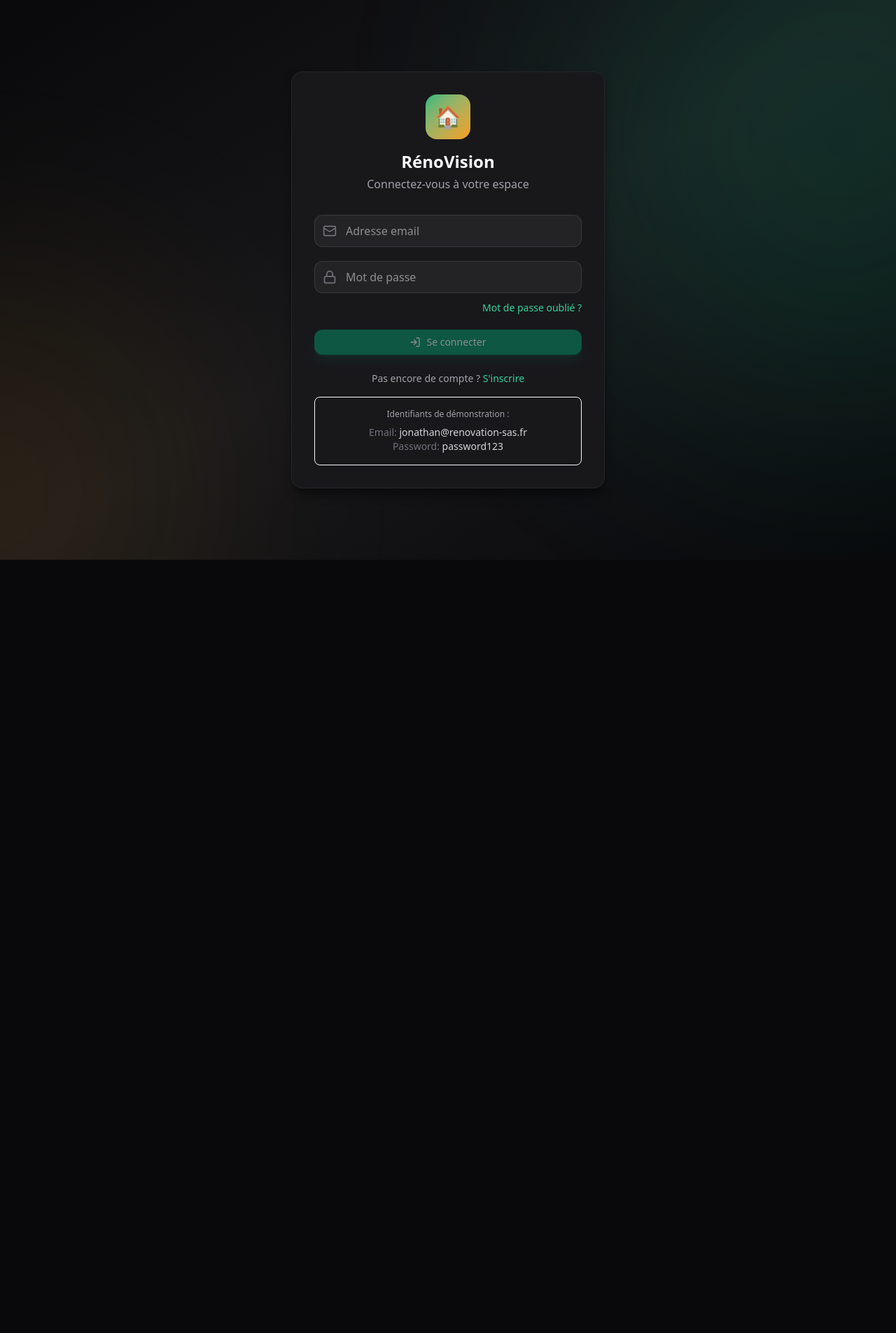
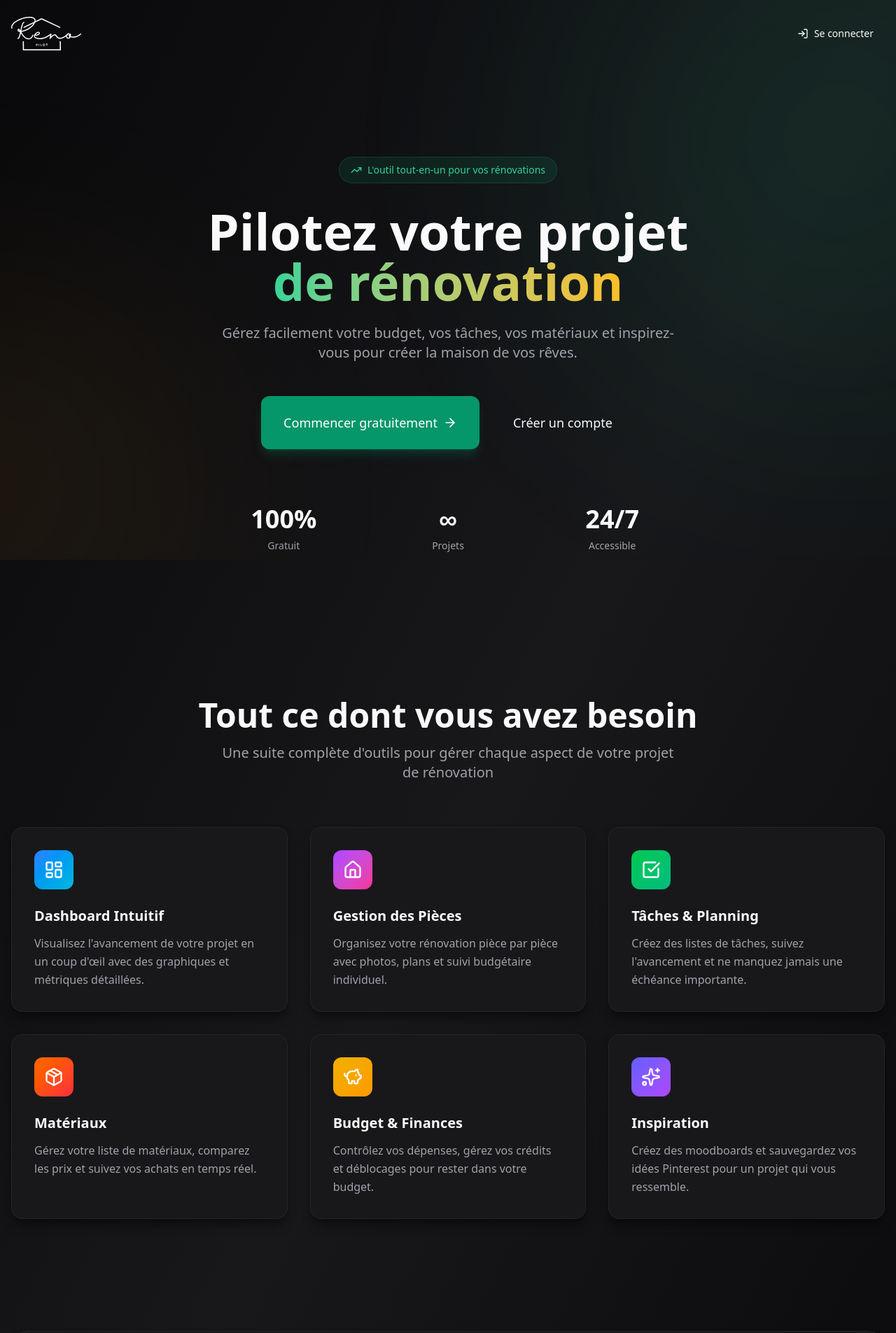
Before and after one commit to iheath83/Renovation-SAS, a React app in the folder frontend/: page / in a window 1280 px wide. Shown: the top 1905 px of the page at 70% size. Before the commit the page ends 800 px from the top, so only its background shows below. Built offline with nearby package versions, Linux system fonts and the light colour scheme; no server answers; the HTML template or start-up script is replaced by a standard one.

Commit message:
Feat: Refonte complète de la page de login en landing page moderne + suppression de l'onglet Banque

```diff
--- a/frontend/src/components/layout/Navbar.tsx
+++ b/frontend/src/components/layout/Navbar.tsx
@@ -40,7 +40,6 @@
   { to: '/taches', icon: CheckSquare, label: 'Tâches' },
   { to: '/materiaux', icon: Package, label: 'Matériaux' },
   { to: '/budget', icon: PiggyBank, label: 'Budget' },
-  { to: '/banque', icon: Building2, label: 'Banque' },
   { to: '/inspiration', icon: Sparkles, label: 'Inspiration' },
 ];
 
--- a/frontend/src/pages/Login.tsx
+++ b/frontend/src/pages/Login.tsx
@@ -1,21 +1,87 @@
 import { useState } from 'react';
 import { motion } from 'framer-motion';
-import { LogIn, Mail, Lock, AlertCircle, Loader2 } from 'lucide-react';
+import {
+  LogIn,
+  Mail,
+  Lock,
+  AlertCircle,
+  Loader2,
+  Home,
+  CheckSquare,
+  Package,
+  PiggyBank,
+  Sparkles,
+  LayoutDashboard,
+  TrendingUp,
+  Calendar,
+  FileText,
+  ArrowRight,
+} from 'lucide-react';
 import { Link } from 'react-router-dom';
 import { Button } from '@/components/ui/Button';
 import { Input } from '@/components/ui/Input';
 import { useAuthState } from '@/hooks/useAuth';
+import { useTheme } from '@/contexts/ThemeContext';
+import logoBlack from '@/assets/logo_black.svg';
+import logoWhite from '@/assets/logo_white.svg';
 
 interface LoginProps {
   onSuccess: () => void;
 }
+
+const features = [
+  {
+    icon: LayoutDashboard,
+    title: 'Dashboard Intuitif',
+    description: 'Visualisez l\'avancement de votre projet en un coup d\'œil avec des graphiques et métriques détaillées.',
+    color: 'from-blue-500 to-cyan-500',
+  },
+  {
+    icon: Home,
+    title: 'Gestion des Pièces',
+    description: 'Organisez votre rénovation pièce par pièce avec photos, plans et suivi budgétaire individuel.',
+    color: 'from-purple-500 to-pink-500',
+  },
+  {
+    icon: CheckSquare,
+    title: 'Tâches & Planning',
+    description: 'Créez des listes de tâches, suivez l\'avancement et ne manquez jamais une échéance importante.',
+    color: 'from-green-500 to-emerald-500',
+  },
+  {
+    icon: Package,
+    title: 'Matériaux',
+    description: 'Gérez votre liste de matériaux, comparez les prix et suivez vos achats en temps réel.',
+    color: 'from-orange-500 to-red-500',
+  },
+  {
+    icon: PiggyBank,
+    title: 'Budget & Finances',
+    description: 'Contrôlez vos dépenses, gérez vos crédits et déblocages pour rester dans votre budget.',
+    color: 'from-yellow-500 to-amber-500',
+  },
+  {
+    icon: Sparkles,
+    title: 'Inspiration',
+    description: 'Créez des moodboards et sauvegardez vos idées Pinterest pour un projet qui vous ressemble.',
+    color: 'from-indigo-500 to-purple-500',
+  },
+];
+
+const stats = [
+  { value: '100%', label: 'Gratuit' },
+  { value: '∞', label: 'Projets' },
+  { value: '24/7', label: 'Accessible' },
+];
 
 export function Login({ onSuccess }: LoginProps) {
   const [email, setEmail] = useState('');
   const [password, setPassword] = useState('');
   const [error, setError] = useState('');
   const [isLoading, setIsLoading] = useState(false);
+  const [showLoginForm, setShowLoginForm] = useState(false);
   const { login } = useAuthState();
+  const { theme } = useTheme();
 
   const handleSubmit = async (e: React.FormEvent) => {
     e.preventDefault();
@@ -37,30 +103,201 @@
   };
 
   return (
-    <div className="min-h-screen flex items-center justify-center p-4 bg-gradient-to-br from-surface-950 via-surface-900 to-surface-950">
-      {/* Background blobs */}
+    <div className="min-h-screen bg-gradient-to-br from-surface-950 via-surface-900 to-surface-950">
+      {/* Background effects */}
       <div className="fixed inset-0 overflow-hidden pointer-events-none">
         <motion.div
           initial={{ scale: 0.8, opacity: 0 }}
-          animate={{ scale: 1, opacity: 0.15 }}
+          animate={{ scale: 1, opacity: 0.1 }}
           transition={{ duration: 2, ease: 'easeOut' }}
           className="absolute -top-1/4 -right-1/4 w-[800px] h-[800px] rounded-full bg-primary-500 blur-[150px]"
         />
         <motion.div
           initial={{ scale: 0.8, opacity: 0 }}
-          animate={{ scale: 1, opacity: 0.1 }}
+          animate={{ scale: 1, opacity: 0.08 }}
           transition={{ duration: 2, delay: 0.3, ease: 'easeOut' }}
           className="absolute -bottom-1/4 -left-1/4 w-[600px] h-[600px] rounded-full bg-accent-500 blur-[150px]"
         />
       </div>
 
+      <div className="relative">
+        {/* Header */}
+        <header className="container mx-auto px-4 py-6">
+          <div className="flex items-center justify-between">
+            <img
+              src={theme === 'dark' ? logoWhite : logoBlack}
+              alt="RénoPilot"
+              className="h-12 w-auto"
+            />
+            <Button
+              variant="outline"
+              onClick={() => setShowLoginForm(true)}
+              className="gap-2"
+            >
+              <LogIn className="w-4 h-4" />
+              Se connecter
+            </Button>
+          </div>
+        </header>
+
+        {/* Hero Section */}
+        <section className="container mx-auto px-4 py-20 lg:py-32">
           <motion.div
+            initial={{ opacity: 0, y: 30 }}
+            animate={{ opacity: 1, y: 0 }}
+            transition={{ duration: 0.8 }}
+            className="text-center max-w-4xl mx-auto"
+          >
+            <motion.div
+              initial={{ scale: 0.5, opacity: 0 }}
+              animate={{ scale: 1, opacity: 1 }}
+              transition={{ duration: 0.5 }}
+              className="inline-flex items-center gap-2 px-4 py-2 rounded-full bg-primary-500/10 border border-primary-500/20 mb-8"
+            >
+              <TrendingUp className="w-4 h-4 text-primary-400" />
+              <span className="text-sm text-primary-400 font-medium">L'outil tout-en-un pour vos rénovations</span>
+            </motion.div>
+
+            <h1 className="text-5xl lg:text-7xl font-display font-bold text-primary mb-6">
+              Pilotez votre projet
+              <br />
+              <span className="bg-gradient-to-r from-primary-400 to-accent-400 bg-clip-text text-transparent">
+                de rénovation
+              </span>
+            </h1>
+
+            <p className="text-xl text-tertiary mb-12 max-w-2xl mx-auto">
+              Gérez facilement votre budget, vos tâches, vos matériaux et inspirez-vous pour créer la maison de vos rêves.
+            </p>
+
+            <div className="flex flex-col sm:flex-row items-center justify-center gap-4">
+              <Button
+                size="lg"
+                onClick={() => setShowLoginForm(true)}
+                className="gap-2 text-lg px-8 py-6"
+              >
+                Commencer gratuitement
+                <ArrowRight className="w-5 h-5" />
+              </Button>
+              <Link to="/register">
+                <Button
+                  variant="outline"
+                  size="lg"
+                  className="gap-2 text-lg px-8 py-6"
+                >
+                  Créer un compte
+                </Button>
+              </Link>
+            </div>
+
+            {/* Stats */}
+            <div className="grid grid-cols-3 gap-8 mt-20 max-w-2xl mx-auto">
+              {stats.map((stat, index) => (
+                <motion.div
+                  key={stat.label}
                   initial={{ opacity: 0, y: 20 }}
                   animate={{ opacity: 1, y: 0 }}
-        transition={{ duration: 0.5 }}
-        className="w-full max-w-md"
+                  transition={{ delay: 0.2 + index * 0.1 }}
+                  className="text-center"
                 >
-        <div className="glass-dark rounded-2xl p-8">
+                  <div className="text-4xl font-bold text-primary mb-2">{stat.value}</div>
+                  <div className="text-sm text-tertiary">{stat.label}</div>
+                </motion.div>
+              ))}
+            </div>
+          </motion.div>
+        </section>
+
+        {/* Features Section */}
+        <section className="container mx-auto px-4 py-20">
+          <motion.div
+            initial={{ opacity: 0, y: 30 }}
+            whileInView={{ opacity: 1, y: 0 }}
+            viewport={{ once: true }}
+            transition={{ duration: 0.8 }}
+            className="text-center mb-16"
+          >
+            <h2 className="text-4xl lg:text-5xl font-display font-bold text-primary mb-4">
+              Tout ce dont vous avez besoin
+            </h2>
+            <p className="text-xl text-tertiary max-w-2xl mx-auto">
+              Une suite complète d'outils pour gérer chaque aspect de votre projet de rénovation
+            </p>
+          </motion.div>
+
+          <div className="grid md:grid-cols-2 lg:grid-cols-3 gap-8">
+            {features.map((feature, index) => (
+              <motion.div
+                key={feature.title}
+                initial={{ opacity: 0, y: 30 }}
+                whileInView={{ opacity: 1, y: 0 }}
+                viewport={{ once: true }}
+                transition={{ delay: index * 0.1 }}
+                className="glass-dark rounded-2xl p-8 hover:border-primary-500/50 transition-all duration-300 hover:scale-105"
+              >
+                <div className={`w-14 h-14 rounded-xl bg-gradient-to-br ${feature.color} flex items-center justify-center mb-6`}>
+                  <feature.icon className="w-7 h-7 text-white" />
+                </div>
+                <h3 className="text-xl font-semibold text-primary mb-3">
+                  {feature.title}
+                </h3>
+                <p className="text-tertiary leading-relaxed">
+                  {feature.description}
+                </p>
+              </motion.div>
+            ))}
+          </div>
+        </section>
+
+        {/* CTA Section */}
+        <section className="container mx-auto px-4 py-20">
+          <motion.div
+            initial={{ opacity: 0, y: 30 }}
+            whileInView={{ opacity: 1, y: 0 }}
+            viewport={{ once: true }}
+            transition={{ duration: 0.8 }}
+            className="glass-dark rounded-3xl p-12 lg:p-16 text-center"
+          >
+            <Calendar className="w-16 h-16 mx-auto mb-6 text-primary-400" />
+            <h2 className="text-3xl lg:text-4xl font-display font-bold text-primary mb-4">
+              Prêt à démarrer votre projet ?
+            </h2>
+            <p className="text-xl text-tertiary mb-8 max-w-2xl mx-auto">
+              Rejoignez des milliers de propriétaires qui gèrent leur rénovation en toute sérénité
+            </p>
+            <Button
+              size="lg"
+              onClick={() => setShowLoginForm(true)}
+              className="gap-2 text-lg px-8 py-6"
+            >
+              <LogIn className="w-5 h-5" />
+              Se connecter maintenant
+            </Button>
+          </motion.div>
+        </section>
+
+        {/* Footer */}
+        <footer className="container mx-auto px-4 py-8 text-center text-tertiary text-sm border-t border-subtle">
+          <p>© 2026 RénoPilot. Tous droits réservés.</p>
+        </footer>
+      </div>
+
+      {/* Login Modal */}
+      {showLoginForm && (
+        <motion.div
+          initial={{ opacity: 0 }}
+          animate={{ opacity: 1 }}
+          exit={{ opacity: 0 }}
+          className="fixed inset-0 bg-black/80 backdrop-blur-sm z-50 flex items-center justify-center p-4"
+          onClick={() => setShowLoginForm(false)}
+        >
+          <motion.div
+            initial={{ opacity: 0, scale: 0.95, y: 20 }}
+            animate={{ opacity: 1, scale: 1, y: 0 }}
+            exit={{ opacity: 0, scale: 0.95, y: 20 }}
+            onClick={(e) => e.stopPropagation()}
+            className="glass-dark rounded-2xl p-8 w-full max-w-md"
+          >
             {/* Logo */}
             <div className="text-center mb-8">
               <motion.div
@@ -69,13 +306,13 @@
                 transition={{ type: 'spring', stiffness: 200, damping: 15 }}
                 className="inline-flex items-center justify-center w-16 h-16 rounded-2xl bg-gradient-to-br from-primary-500 to-accent-500 mb-4"
               >
-              <span className="text-3xl">🏠</span>
+                <LogIn className="w-8 h-8 text-white" />
               </motion.div>
-            <h1 className="text-2xl font-display font-bold text-primary">
-              RénoVision
-            </h1>
+              <h2 className="text-2xl font-display font-bold text-primary">
+                Connexion
+              </h2>
               <p className="text-tertiary mt-1">
-              Connectez-vous à votre espace
+                Accédez à votre espace
               </p>
             </div>
 
@@ -154,23 +391,9 @@
                 </Link>
               </p>
             </div>
-
-          {/* Demo credentials */}
-          <div className="mt-4 p-4 rounded-lg bg-overlay/50 border border-primary/50">
-            <p className="text-xs text-tertiary text-center mb-2">
-              Identifiants de démonstration :
-            </p>
-            <div className="text-sm text-center">
-              <p className="text-secondary">
-                <span className="text-muted">Email:</span> jonathan@renovation-sas.fr
-              </p>
-              <p className="text-secondary">
-                <span className="text-muted">Password:</span> password123
-              </p>
-            </div>
-          </div>
-        </div>
           </motion.div>
+        </motion.div>
+      )}
     </div>
   );
 }
```
Lines whose indentation alone changed are shown as unchanged.
